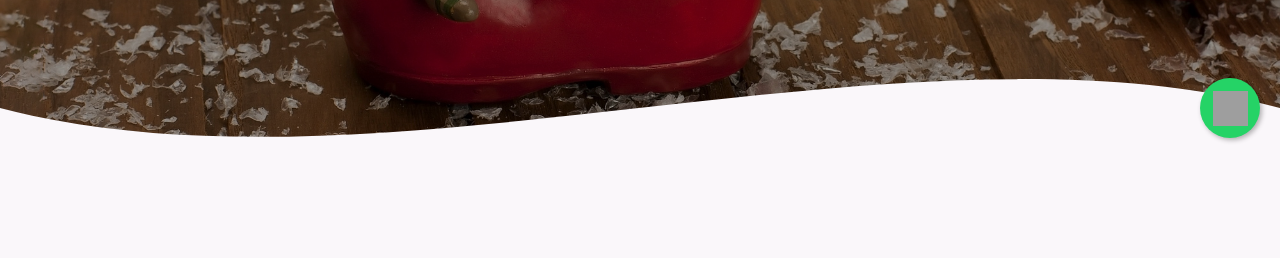
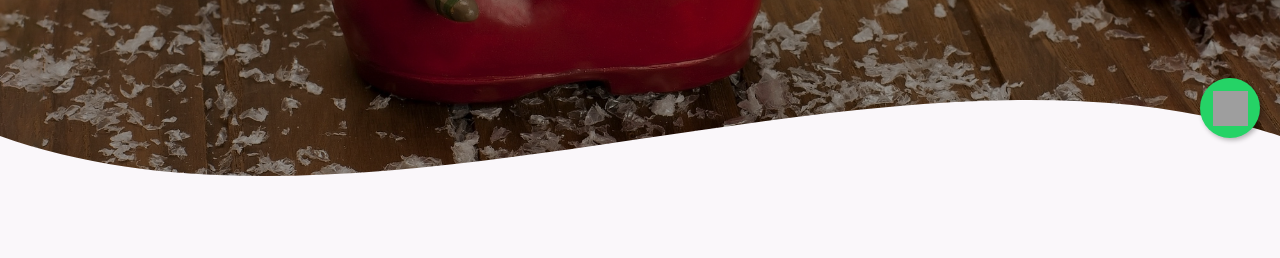
Before and after one commit to dajoag15-prog/olivelass, a plain HTML site: page index.html in a window 1280 px wide. Shown: the part 642-900 px from the top of the page. Drawn offline with nearby package versions, Linux system fonts and the light colour scheme; grey boxes are pictures that could not be loaded.

Commit message:
Add files via upload

```diff
--- a/index.html
+++ b/index.html
@@ -53,12 +53,13 @@
     <img src="https://upload.wikimedia.org/wikipedia/commons/6/6b/WhatsApp.svg" alt="WhatsApp">
     </a>
 
-    <div class="wave" style="height: 150px; overflow: hidden;">
-      <svg viewBox="0 0 500 150" preserveAspectRatio="none" style="height: 100%; width: 100%;">
-        <path d="M0.00,49.98 C150.00,150.00 349.20,-50.00 500.00,49.98 L500.00,150.00 L0.00,150.00 Z"
-          style="stroke: none; fill:#faf7fa;"></path>
-      </svg>
-    </div>
+   <div class="wave" style="height: 120px; overflow: hidden;">
+  <svg viewBox="0 0 500 150" preserveAspectRatio="none" style="height: 100%; width: 100%;">
+    <path d="M0,60 C150,230 350,-100 500,60 L500,150 L0,150 Z"
+          style="stroke:none; fill:#faf7fa;"></path>
+  </svg>
+</div>
+
 
   </header>
 
```
